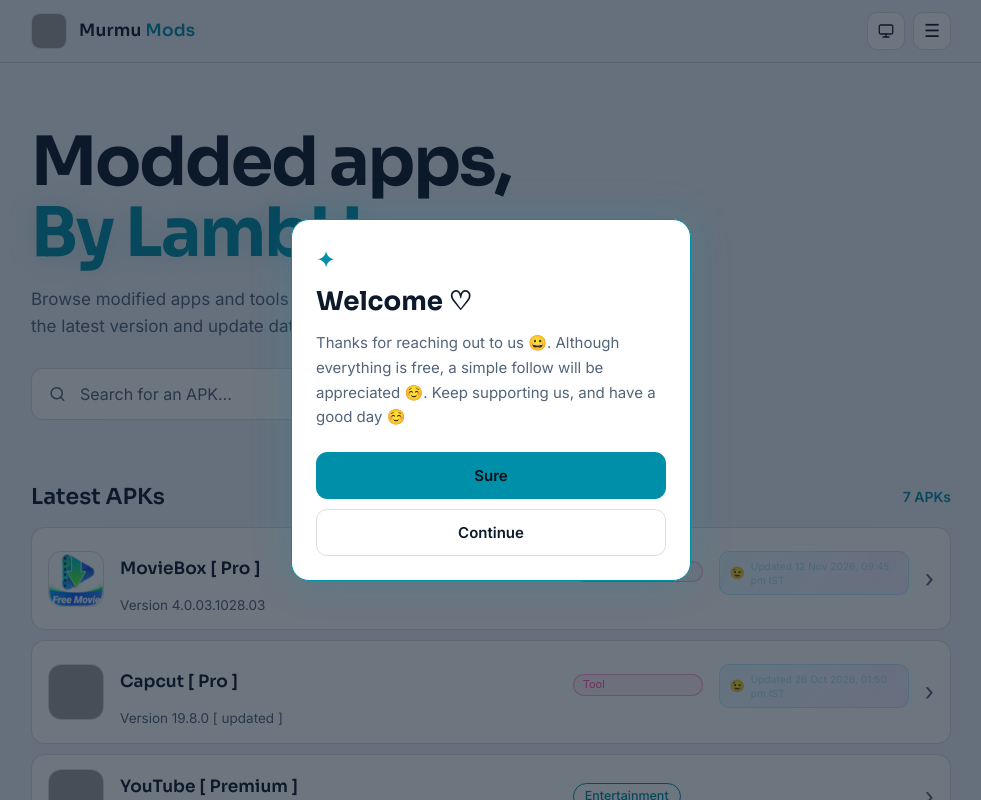
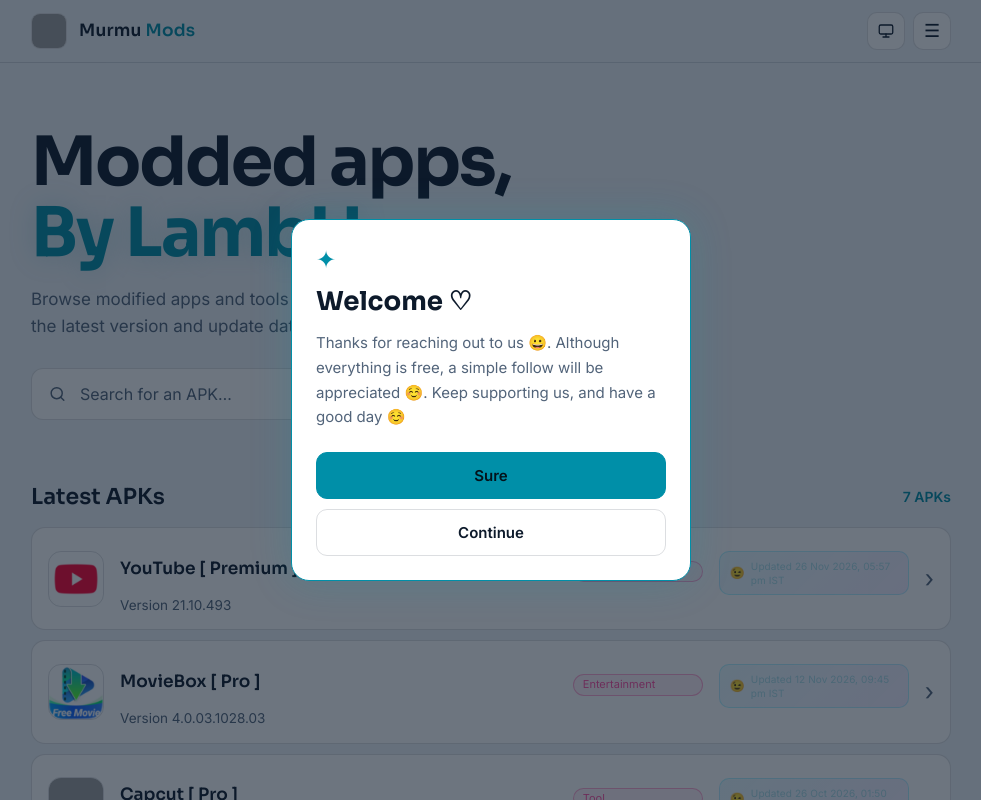
Before and after one commit to L4-L4mbU/L4-L4mbU.github.io, a plain HTML site: page index.html in a window 1280 px wide. Shown: the top 800 px of the page, without its empty margins (149-1130 px from the left). Drawn offline with Linux system fonts and the light colour scheme; no server answers; grey boxes are pictures that could not be loaded.

Commit message:
Update homepage for YouTube [ Premium ]

```diff
--- a/index.html
+++ b/index.html
@@ -213,6 +213,77 @@ footer strong{color:var(--ink);font-family:var(--display);font-weight:600}
 
 <!-- APK_LIST_START -->
 
+<!-- APK:youtube-premium -->
+
+<a
+    href="apps/youtube-premium.html"
+    class="apk-card"
+>
+
+    <img
+        class="apk-icon"
+        src="https://raw.githubusercontent.com/l4-l4mbu/L4-L4mbU.github.io/main/youtube-premium-logo.png"
+        alt="YouTube [ Premium ]"
+    >
+
+    <div class="apk-info">
+
+        <div class="apk-name">
+            YouTube [ Premium ]
+        </div>
+
+        <div class="apk-version">
+            Version 21.10.493
+        </div>
+
+        <span style="
+            display:inline-block;
+            margin-top:6px;
+            padding:3px 9px;
+            border:1px solid rgba(255,79,163,.45);
+            border-radius:999px;
+            font-size:11px;
+            line-height:1.2;
+            color:#ff4fa3;
+            background:rgba(255,79,163,.08);
+        ">
+            Entertainment
+        </span>
+
+        <div style="
+            display:inline-flex;
+            align-items:center;
+            gap:6px;
+            width:fit-content;
+            max-width:100%;
+            margin-top:9px;
+            padding:7px 10px;
+            border:1px solid rgba(0,220,255,.24);
+            border-radius:10px;
+            background:linear-gradient(135deg,rgba(0,198,255,.09),rgba(123,44,255,.08));
+            color:#a8dce8;
+            font-size:10px;
+            line-height:1.4;
+            letter-spacing:.1px;
+            overflow-wrap:anywhere;
+            box-shadow:inset 0 1px 0 rgba(255,255,255,.025);
+        ">
+            <span style="color:#00c6ff;font-size:12px;">😉</span>
+            <span>Updated 26 Nov 2026, 05:57 pm IST</span>
+        </div>
+
+    </div>
+
+    <span class="view-arrow">
+        ›
+    </span>
+
+</a>
+
+<!-- /APK:youtube-premium -->
+
+
+
 <!-- APK:movieboxpro -->
 
 <a
@@ -354,18 +425,6 @@ footer strong{color:var(--ink);font-family:var(--display);font-weight:600}
 <!-- /APK:capcutpro -->
 
 
-
-<!-- APK:youtubepremium -->
-<a href="apps/youtubepremium.html" class="apk-card" data-name="YouTube [ Premium ]">
-    <img class="apk-icon" src="https://imgdb.in/i/gTPaHnsJBC.png" alt="YouTube [ Premium ]">
-    <div class="apk-info">
-        <div class="apk-name">YouTube [ Premium ]</div>
-        <div class="apk-version">Version 21.10.493</div>
-        <span class="apk-tag">Entertainment</span>
-    </div>
-    <span class="view-arrow">›</span>
-</a>
-<!-- /APK:youtubepremium -->
 
 <!-- APK:pawxyvpnpremium -->
 <a href="apps/pawxyvpnpremium.html" class="apk-card" data-name="Pawxy Vpn [ Premium ]">
```
